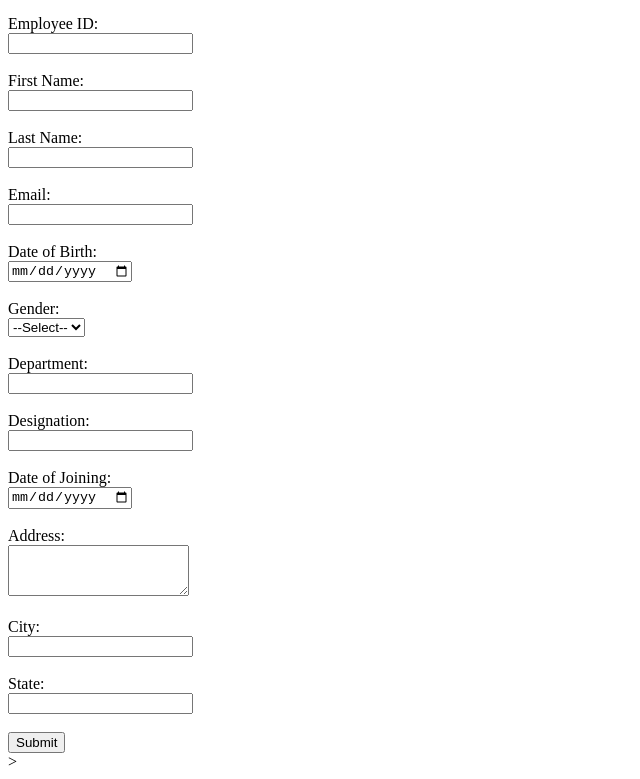
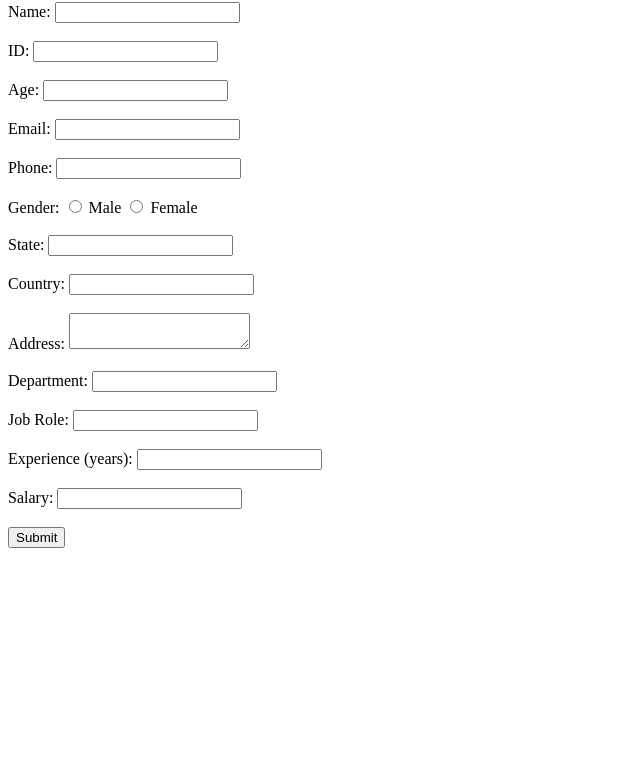
Before and after one commit to hgeydkalyani/Servalet, a plain HTML site: page index.html in a window 1280 px wide. Shown: the part 65-844 px from the top of the page, without its empty margins (0-640 px from the left). After the commit the page ends 800 px from the top, so only its background shows below. Drawn offline with Linux system fonts and the light colour scheme.

Commit message:
Update index.html

```diff
--- a/index.html
+++ b/index.html
@@ -1,72 +1,27 @@
-<!doctype html>
-<html lang="en">
+<!DOCTYPE html>
+<html>
 <head>
-  <meta charset="utf-8" />
-  <title>Simple Employee Form</title>
+    <title>Employee Form</title>
 </head>
 <body>
-  <h1>Employee Form</h1>
-  <form id="employeeForm" action="submit" method="post" enctype="multipart/form-data">
-    <!-- 1 -->
-    <label for="empId">Employee ID:</label><br>
-    <input id="empId" name="employeeId" type="text" required><br><br>
-
-    <!-- 2 -->
-    <label for="firstName">First Name:</label><br>
-    <input id="firstName" name="firstName" type="text" required><br><br>
-
-    <!-- 3 -->
-    <label for="lastName">Last Name:</label><br>
-    <input id="lastName" name="lastName" type="text" required><br><br>
-
-    <!-- 4 -->
-    <label for="email">Email:</label><br>
-    <input id="email" name="email" type="email" required><br><br>
-
-
-    <!-- 6 -->
-    <label for="dob">Date of Birth:</label><br>
-    <input id="dob" name="dob" type="date"><br><br>
-
-    <!-- 7 -->
-    <label for="gender">Gender:</label><br>
-    <select id="gender" name="gender">
-      <option value="">--Select--</option>
-      <option>Female</option>
-      <option>Male</option>
-      <option>Other</option>
-    </select><br><br>
-
-    <!-- 8 -->
-    <label for="department">Department:</label><br>
-    <input id="department" name="department" type="text"><br><br>
-
-    <!-- 9 -->
-    <label for="designation">Designation:</label><br>
-    <input id="designation" name="designation" type="text"><br><br>
-
-    <!-- 10 -->
-    <label for="doj">Date of Joining:</label><br>
-    <input id="doj" name="dateOfJoining" type="date"><br><br>
-
-
-    <!-- 12 -->
-    <label for="address">Address:</label><br>
-    <textarea id="address" name="address" rows="3"></textarea><br><br>
-
-    <!-- 13 -->
-    <label for="city">City:</label><br>
-    <input id="city" name="city" type="text"><br><br>
-
-    <!-- 14 -->
-    <label for="state">State:</label><br>
-    <input id="state" name="state" type="text"><br><br>
-
-
-    <button type="submit">Submit</button>
-
-  </form>
+    <h2>Employee Form</h2>
+    <form action="submit" method="post">
+        Name: <input type="text" name="name"><br><br>
+        ID: <input type="number" name="id"><br><br>
+        Age: <input type="number" name="age"><br><br>
+        Email: <input type="email" name="emailid"><br><br>
+        Phone: <input type="text" name="phone"><br><br>
+        Gender:
+        <input type="radio" name="gender" value="Male"> Male
+        <input type="radio" name="gender" value="Female"> Female<br><br>
+        State: <input type="text" name="state"><br><br>
+        Country: <input type="text" name="country"><br><br>
+        Address: <textarea name="address"></textarea><br><br>
+        Department: <input type="text" name="department"><br><br>
+        Job Role: <input type="text" name="jobrole"><br><br>
+        Experience (years): <input type="number" name="experience"><br><br>
+        Salary: <input type="number" name="salary"><br><br>
+        <input type="submit" value="Submit">
+    </form>
 </body>
 </html>
-
->
```
